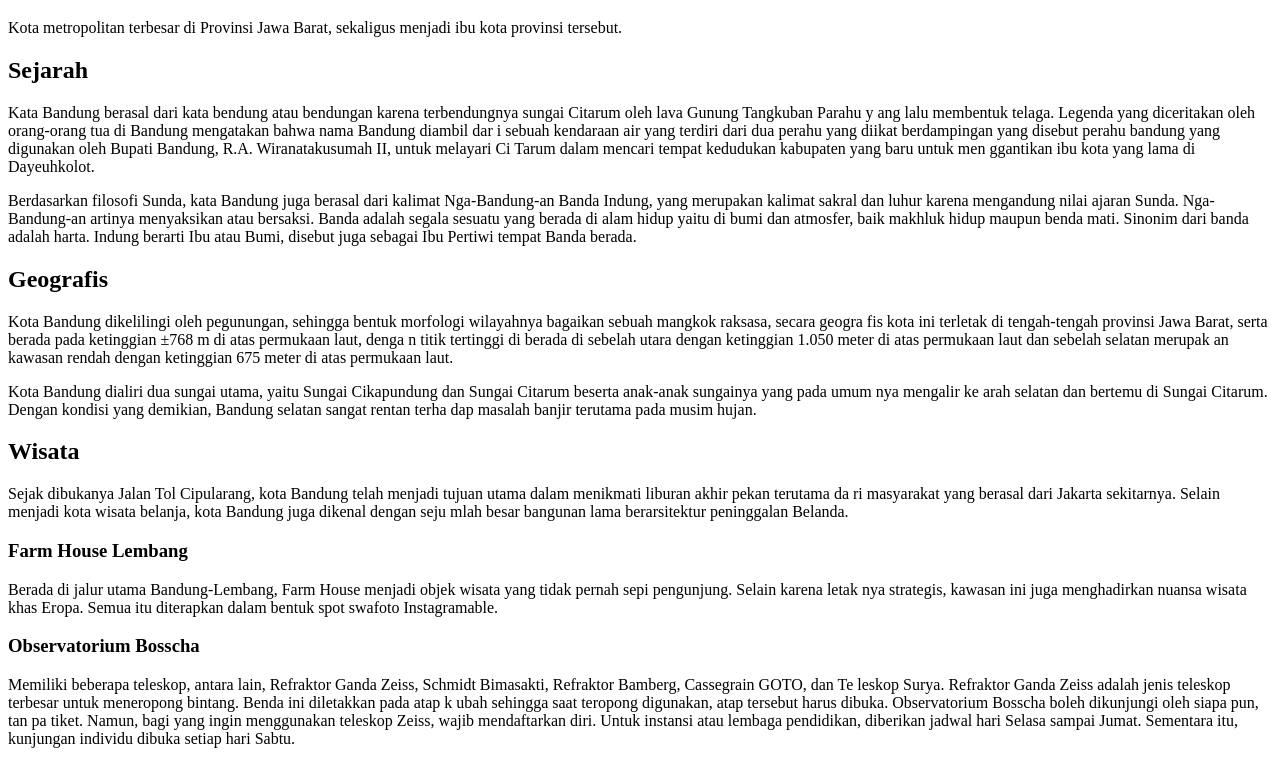
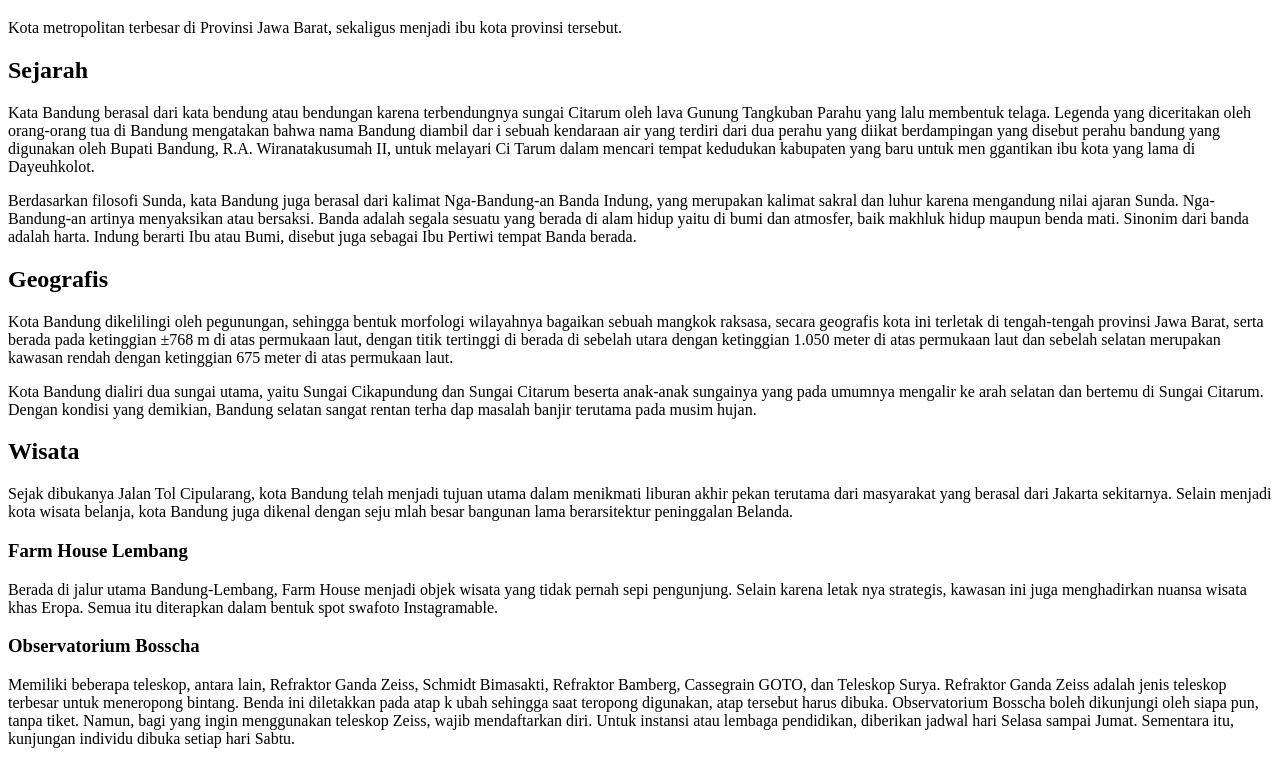
Before and after one commit to adryanshinta/UTS-Pemrograman-Web, a plain HTML site: page index.html in a window 1280 px wide. Shown: the part 61-825 px from the top of the page. Drawn offline with Linux system fonts and the light colour scheme.

Commit message:
Update index.html

```diff
--- a/index.html
+++ b/index.html
@@ -11,47 +11,35 @@
 <p>Kota metropolitan terbesar di Provinsi Jawa Barat, sekaligus menjadi ibu kota provinsi tersebut.</p>
 
 <h2>Sejarah</h2>
-<p>Kata Bandung berasal dari kata bendung atau bendungan karena terbendungnya sungai Citarum oleh lava Gunung Tangkuban Parahu y
-ang lalu membentuk telaga. Legenda yang diceritakan oleh orang-orang tua di Bandung mengatakan bahwa nama Bandung diambil dar
-i sebuah kendaraan air yang terdiri dari dua perahu yang diikat berdampingan yang disebut perahu bandung yang digunakan oleh
-Bupati Bandung, R.A. Wiranatakusumah II, untuk melayari Ci Tarum dalam mencari tempat kedudukan kabupaten yang baru untuk men
+<p>Kata Bandung berasal dari kata bendung atau bendungan karena terbendungnya sungai Citarum oleh lava Gunung Tangkuban Parahu yang lalu membentuk telaga. Legenda yang diceritakan oleh orang-orang tua di Bandung mengatakan bahwa nama Bandung diambil dar
+i sebuah kendaraan air yang terdiri dari dua perahu yang diikat berdampingan yang disebut perahu bandung yang digunakan oleh Bupati Bandung, R.A. Wiranatakusumah II, untuk melayari Ci Tarum dalam mencari tempat kedudukan kabupaten yang baru untuk men
 ggantikan ibu kota yang lama di Dayeuhkolot.</p>
 
 
-<p>Berdasarkan filosofi Sunda, kata Bandung juga berasal dari kalimat Nga-Bandung-an Banda Indung, yang merupakan kalimat sakral
-dan luhur karena mengandung nilai ajaran Sunda. Nga-Bandung-an artinya menyaksikan atau bersaksi. Banda adalah segala sesuatu
-yang berada di alam hidup yaitu di bumi dan atmosfer, baik makhluk hidup maupun benda mati. Sinonim dari banda adalah harta.
-Indung berarti Ibu atau Bumi, disebut juga sebagai Ibu Pertiwi tempat Banda berada.</p>
+<p>Berdasarkan filosofi Sunda, kata Bandung juga berasal dari kalimat Nga-Bandung-an Banda Indung, yang merupakan kalimat sakral dan luhur karena mengandung nilai ajaran Sunda. Nga-Bandung-an artinya menyaksikan atau bersaksi. Banda adalah segala sesuatu
+yang berada di alam hidup yaitu di bumi dan atmosfer, baik makhluk hidup maupun benda mati. Sinonim dari banda adalah harta. Indung berarti Ibu atau Bumi, disebut juga sebagai Ibu Pertiwi tempat Banda berada.</p>
 
 
 <h2>Geografis</h2>
-<p>Kota Bandung dikelilingi oleh pegunungan, sehingga bentuk morfologi wilayahnya bagaikan sebuah mangkok raksasa, secara geogra
-fis kota ini terletak di tengah-tengah provinsi Jawa Barat, serta berada pada ketinggian ±768 m di atas permukaan laut, denga
-n titik tertinggi di berada di sebelah utara dengan ketinggian 1.050 meter di atas permukaan laut dan sebelah selatan merupak
-an kawasan rendah dengan ketinggian 675 meter di atas permukaan laut.</p>
+<p>Kota Bandung dikelilingi oleh pegunungan, sehingga bentuk morfologi wilayahnya bagaikan sebuah mangkok raksasa, secara geografis kota ini terletak di tengah-tengah provinsi Jawa Barat, serta berada pada ketinggian ±768 m di atas permukaan laut, dengan titik tertinggi di berada di sebelah utara dengan ketinggian 1.050 meter di atas permukaan laut dan sebelah selatan merupakan kawasan rendah dengan ketinggian 675 meter di atas permukaan laut.</p>
 
-<p>Kota Bandung dialiri dua sungai utama, yaitu Sungai Cikapundung dan Sungai Citarum beserta anak-anak sungainya yang pada umum
-nya mengalir ke arah selatan dan bertemu di Sungai Citarum. Dengan kondisi yang demikian, Bandung selatan sangat rentan terha
+<p>Kota Bandung dialiri dua sungai utama, yaitu Sungai Cikapundung dan Sungai Citarum beserta anak-anak sungainya yang pada umumnya mengalir ke arah selatan dan bertemu di Sungai Citarum. Dengan kondisi yang demikian, Bandung selatan sangat rentan terha
 dap masalah banjir terutama pada musim hujan.</p>
 
 
 <h2>Wisata</h2>
-<p>Sejak dibukanya Jalan Tol Cipularang, kota Bandung telah menjadi tujuan utama dalam menikmati liburan akhir pekan terutama da
-ri masyarakat yang berasal dari Jakarta sekitarnya. Selain menjadi kota wisata belanja, kota Bandung juga dikenal dengan seju
+<p>Sejak dibukanya Jalan Tol Cipularang, kota Bandung telah menjadi tujuan utama dalam menikmati liburan akhir pekan terutama dari masyarakat yang berasal dari Jakarta sekitarnya. Selain menjadi kota wisata belanja, kota Bandung juga dikenal dengan seju
 mlah besar bangunan lama berarsitektur peninggalan Belanda.</p>
 
 
 <h3>Farm House Lembang</h3>
-<p>Berada di jalur utama Bandung-Lembang, Farm House menjadi objek wisata yang tidak pernah sepi pengunjung. Selain karena letak
-nya strategis, kawasan ini juga menghadirkan nuansa wisata khas Eropa. Semua itu diterapkan dalam bentuk spot swafoto Instagramable.</p>
+<p>Berada di jalur utama Bandung-Lembang, Farm House menjadi objek wisata yang tidak pernah sepi pengunjung. Selain karena letak nya strategis, kawasan ini juga menghadirkan nuansa wisata khas Eropa. Semua itu diterapkan dalam bentuk spot swafoto Instagramable.</p>
 
 
 <h3>Observatorium Bosscha</h3>
 
-<p>Memiliki beberapa teleskop, antara lain, Refraktor Ganda Zeiss, Schmidt Bimasakti, Refraktor Bamberg, Cassegrain GOTO, dan Te
-leskop Surya. Refraktor Ganda Zeiss adalah jenis teleskop terbesar untuk meneropong bintang. Benda ini diletakkan pada atap k
-ubah sehingga saat teropong digunakan, atap tersebut harus dibuka. Observatorium Bosscha boleh dikunjungi oleh siapa pun, tan
-pa tiket. Namun, bagi yang ingin menggunakan teleskop Zeiss, wajib mendaftarkan diri. Untuk instansi atau lembaga pendidikan,
+<p>Memiliki beberapa teleskop, antara lain, Refraktor Ganda Zeiss, Schmidt Bimasakti, Refraktor Bamberg, Cassegrain GOTO, dan Teleskop Surya. Refraktor Ganda Zeiss adalah jenis teleskop terbesar untuk meneropong bintang. Benda ini diletakkan pada atap k
+ubah sehingga saat teropong digunakan, atap tersebut harus dibuka. Observatorium Bosscha boleh dikunjungi oleh siapa pun, tanpa tiket. Namun, bagi yang ingin menggunakan teleskop Zeiss, wajib mendaftarkan diri. Untuk instansi atau lembaga pendidikan,
 diberikan jadwal hari Selasa sampai Jumat. Sementara itu, kunjungan individu dibuka setiap hari Sabtu.</p>
 
 </body>
```
